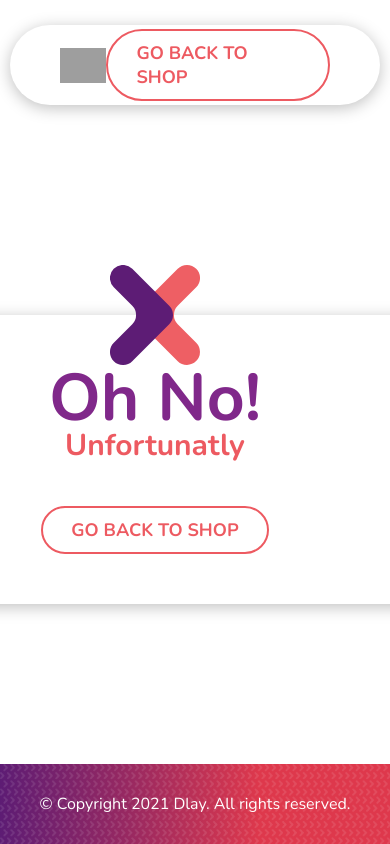
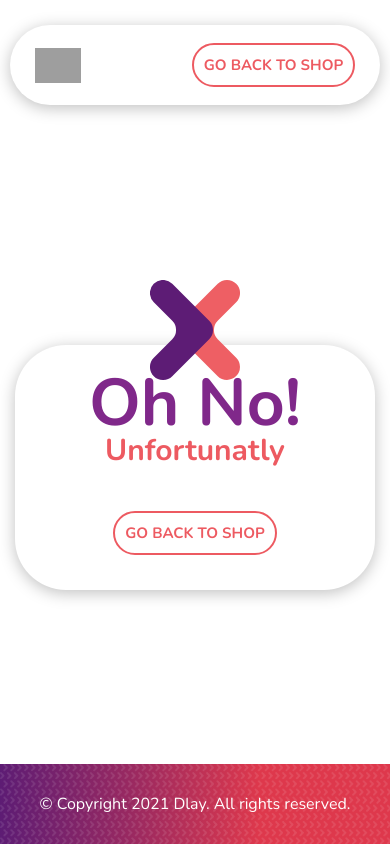
Before and after one commit to jaredleechristians/dlay-pay, a Django app: page / in a window 390 px wide; the page is wider, and only the part inside the window is pictured. Run offline with Django 3.2, Linux system fonts and the light colour scheme; grey boxes are pictures that could not be loaded.

Commit message:
modified:   static/css/main.css

```diff
--- a/pay/templates/pay/index.html
+++ b/pay/templates/pay/index.html
@@ -14,7 +14,6 @@
                                 {% endfor %}
                                 {{ form }}
 
-                                <input class="button" type="submit" value="Continue">
                             </div>
                             <div class="agree">
                                 <div class="dlay-checkbox">
@@ -23,6 +22,7 @@
                                 </div>
                                 <label for="checkbox" class="policy">I Agree to the Privacy Policy and Terms & Conditions. *This gives DLAY permission to perform a credit enquiry on me at the relevant credit bureau(s).</label>
                             </div>
+			    <input class="button" type="submit" value="Continue">
                         </form>
                     </div>
                 </div>
--- a/static/css/main.css
+++ b/static/css/main.css
@@ -23,12 +23,13 @@ body,html{
     color: var(--primary);
     border: 2px solid var(--primary);
     border-radius: 51px;
-    font-size: 18px;
+    font-size: 15px;
     font-weight: bold;
-    padding: 10px 28px;
+    padding: 10px;
     background: transparent;
     cursor: pointer;
     display: inline-block;
+    margin: 10px 0;
 }
 
 /* header */
@@ -42,7 +43,7 @@ header{
     height: 80px;
     border-radius: 51px;
     box-shadow: 0 3px 16px rgba(0, 0, 0, 0.25);
-    padding: 30px 50px;
+    padding: 25px;
     margin: 25px auto;
     display: flex;
     justify-content: space-between;
@@ -95,7 +96,8 @@ footer{
 
 .content-form{
     margin-left: -120px;
-    min-width: 790px;
+    max-width: 790px;
+    width: 100%;
 }
 
 .form-group{
@@ -108,7 +110,7 @@ footer{
     max-width: 900px;
     border-radius: 51px;
     box-shadow: 0 3px 16px rgba(0, 0, 0, 0.25);
-    padding: 50px 45px;
+    padding: 25px;
     background: #ffffff;
 }
 
@@ -150,12 +152,13 @@ form{
 }
 
 .text-input, select{
-    width: 75%;
+    width: 100%;
     background-color: #FAFAFA;
     border-radius: 51px;
     border: 1px solid #707070;
     font-size: 18px;
     padding: 10px 28px;
+    text-align: center;
 }
 
 .text-input:focus{
@@ -187,7 +190,8 @@ form{
 
 .dlay-checkbox {
     position: relative;
-  }
+    margin-left: 10px;
+}
 
   .dlay-checkbox label {
     margin-top: -3px;
@@ -315,7 +319,8 @@ form{
 
   .alt .content-form{
     margin-left: -80px;
-    min-width: 790px;
+    max-width: 790px;
+    width: 100%;
 }
 
 .alt:before{
@@ -331,7 +336,7 @@ form{
 .alt img{
     width: 100px;
     aspect-ratio: 1;
-    margin-bottom: -50px;
+    margin-bottom: -35px;
     position: relative;
 }
 
@@ -411,7 +416,7 @@ select{
 }
 
 .shadow-box{
-    width: 480px;
+    max-width: 480px;
     padding: 15px 25px;
     margin: 15px 20px;
     border-radius: 20px;
@@ -474,3 +479,33 @@ span.capitalize{
     border-color: var(--primary);
     text-align: center;
 }
+
+@media only screen and (max-width: 600px) {
+    body,html{
+	overflow-x: hidden;
+    }
+    .content:before{
+	display: none;
+    }
+    .content-form{
+	margin-left: 0;
+    }
+    .alt .content-form{
+	margin-left: 0;
+    }
+    .form-group{
+	padding: 15px;
+    }
+    .text-input, select {
+    	width: 100%;
+    }
+    .amounts{
+	flex-direction: column;
+    }
+    .row{
+	flex-direction: column;
+    }
+    .wpwl-form-card{
+	margin: 15px;
+    }
+}
```
Also changed, not shown: db.sqlite3.
